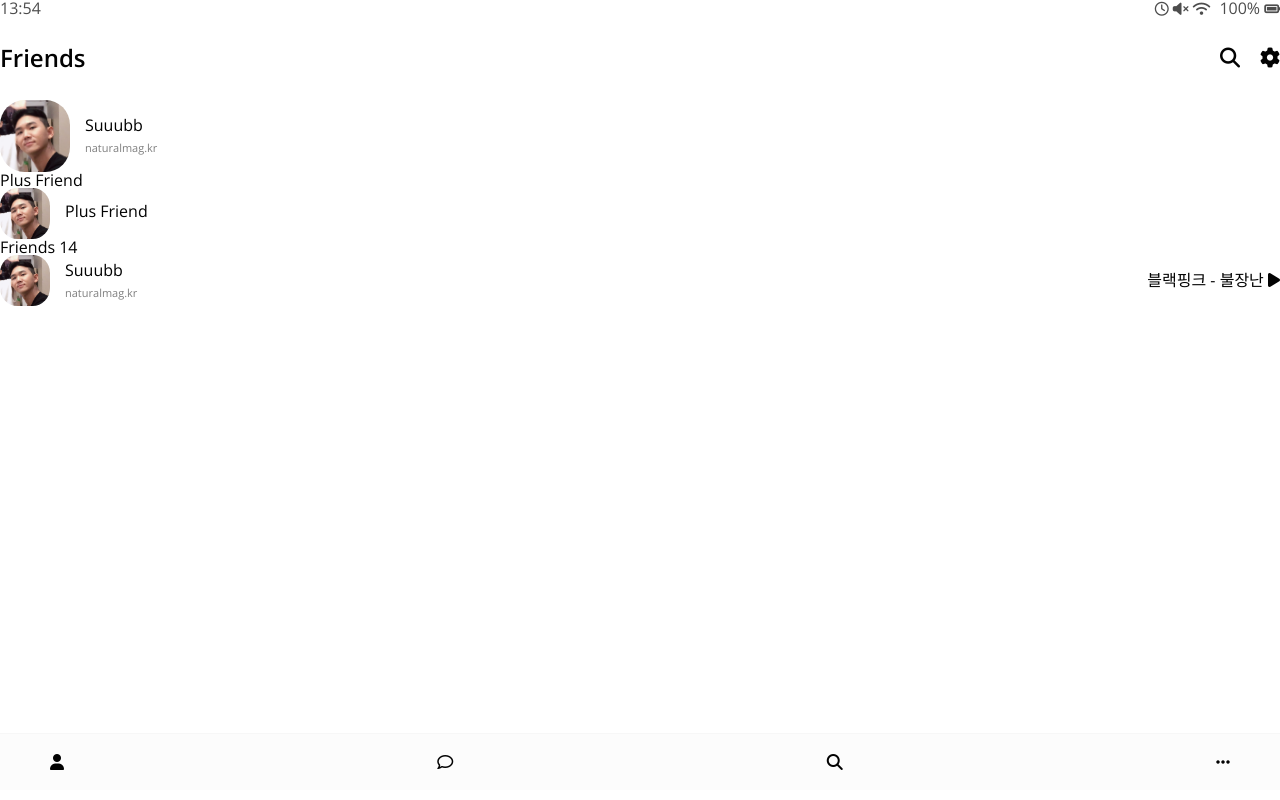
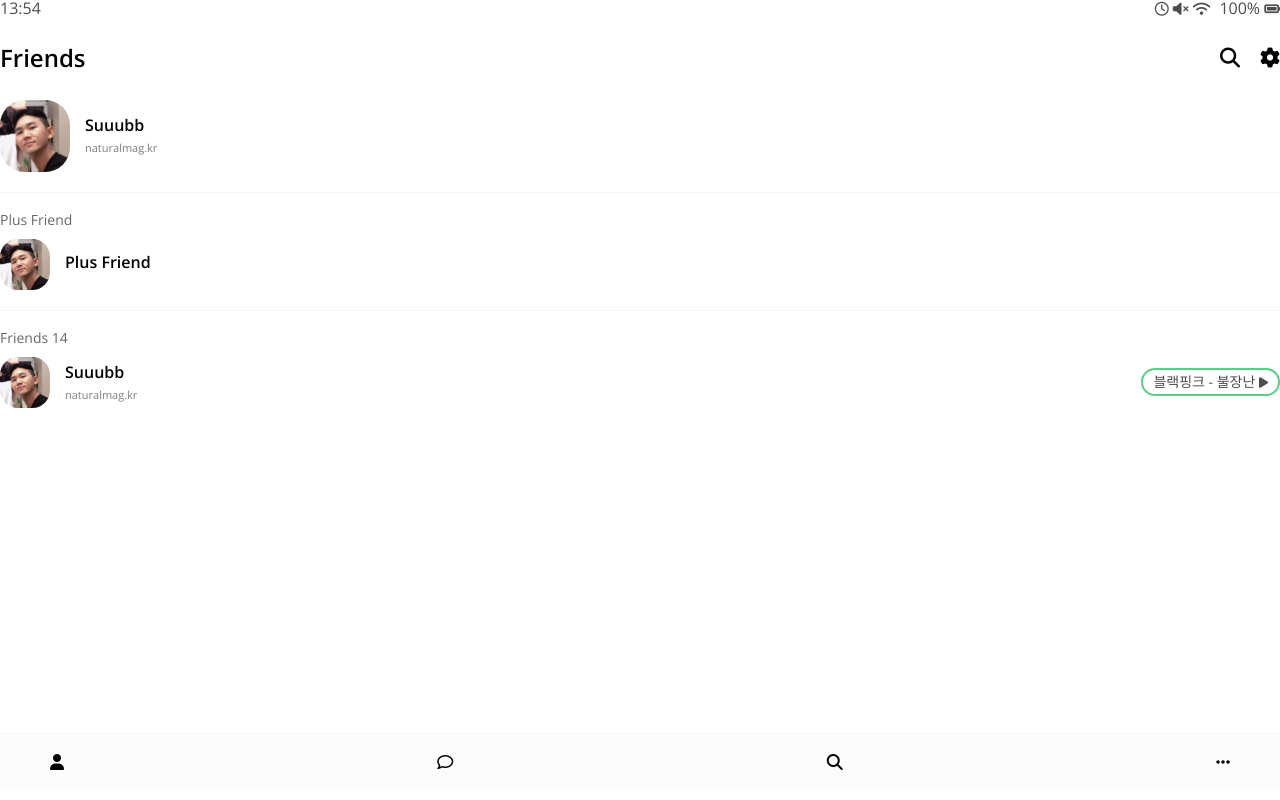
Before and after one commit to suuubb/kakao-clone-v2, a plain HTML site: page friends.html in a window 1280 px wide. Drawn offline with nearby package versions, Linux system fonts and the light colour scheme.

Commit message:
kakao-clone-v2-191121

```diff
--- a/css/friend.css
+++ b/css/friend.css
@@ -28,6 +28,7 @@
 
 .friend__content .friend__name {
     display: block;
+    font-weight: 600;
     margin-bottom: 5px;
 }
 
@@ -45,3 +46,18 @@
 .friend .chat_timestamp {
     font-size: 11px;
 }
+
+.friend .friend__now-listening {
+    border: 2px solid #5ecc85;
+    padding: 5px 10px;
+    border-radius: 15px;
+    font-size : 14px;
+}
+
+.friend__now-listening span {
+    opacity: 0.7;
+}
+
+.friend__now-listening i {
+    font-size: 12px;
+}
--- /dev/null
+++ b/css/friends.css
@@ -0,0 +1,13 @@
+.friends .friends__plus {
+    padding: 20px 0px;
+    border-top: 1px solid #f7f7f7;
+    border-bottom: 1px solid #f7f7f7;
+    margin: 20px 0px;
+}
+
+.friends__plus .friends__title,
+.friends__list .friends__title {
+    font-size: 14px;
+    opacity: 0.6;
+    margin-bottom: 12px;
+}
--- a/css/styles.css
+++ b/css/styles.css
@@ -4,6 +4,7 @@
 @import "header.css";
 @import "nav-bar.css";
 @import "friend.css";
+@import "friends.css";
 
 * {
     box-sizing: border-box;
--- a/friends.html
+++ b/friends.html
@@ -36,7 +36,7 @@
     </header>
     <main class="friends">
         <haeder class="friends__header">
-                <div class="friends__friend friend friend--lg">
+                <div class="friends__friend friend">
                     <div class="friend__column">
                         <img src="images/me.png" alt="" class="g-avatar friend__avatar">
                         <div class="friend__content">
@@ -81,8 +81,8 @@
                         <div class="friend__now-listening">
                             <span>
                                     블랙핑크 - 불장난
+                                    <i class="fas fa-play"></i>
                             </span>
-                            <i class="fas fa-play"></i>
                         </div>
                     </div>
                     </li>
```
